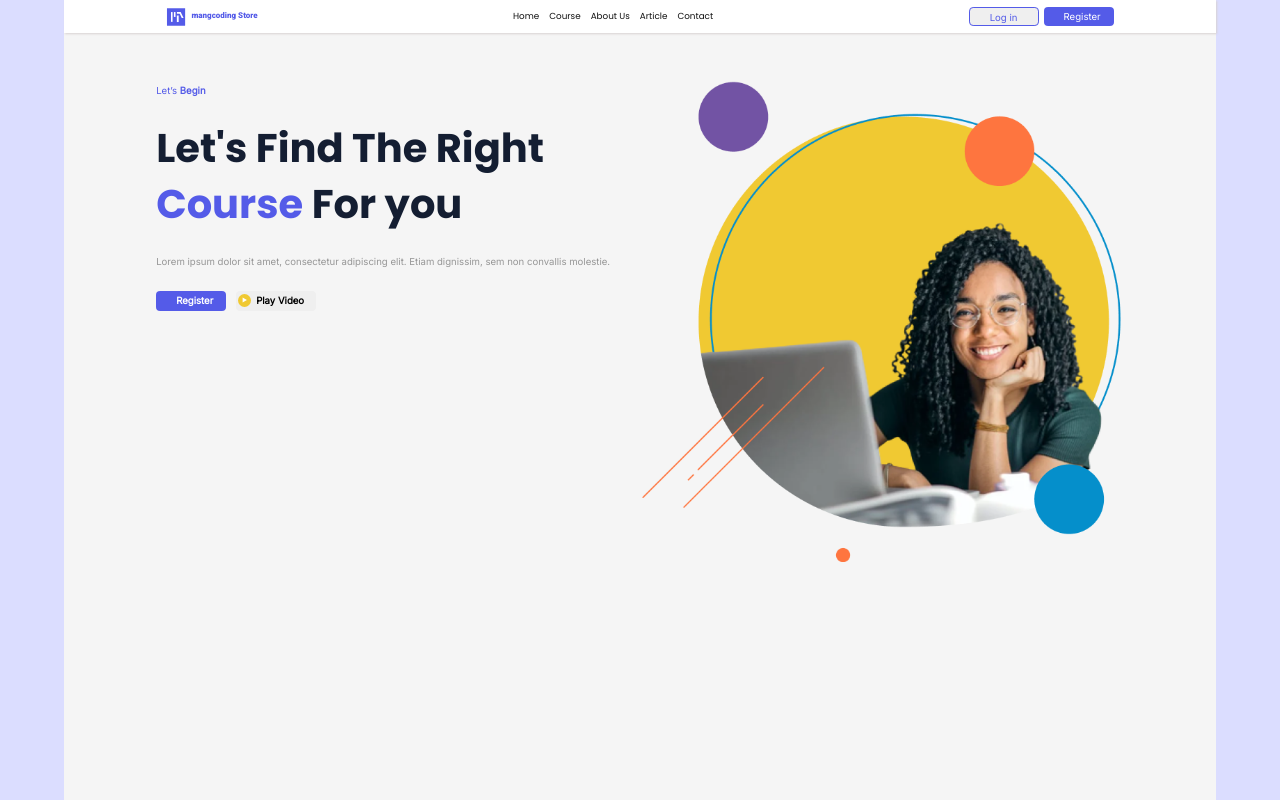
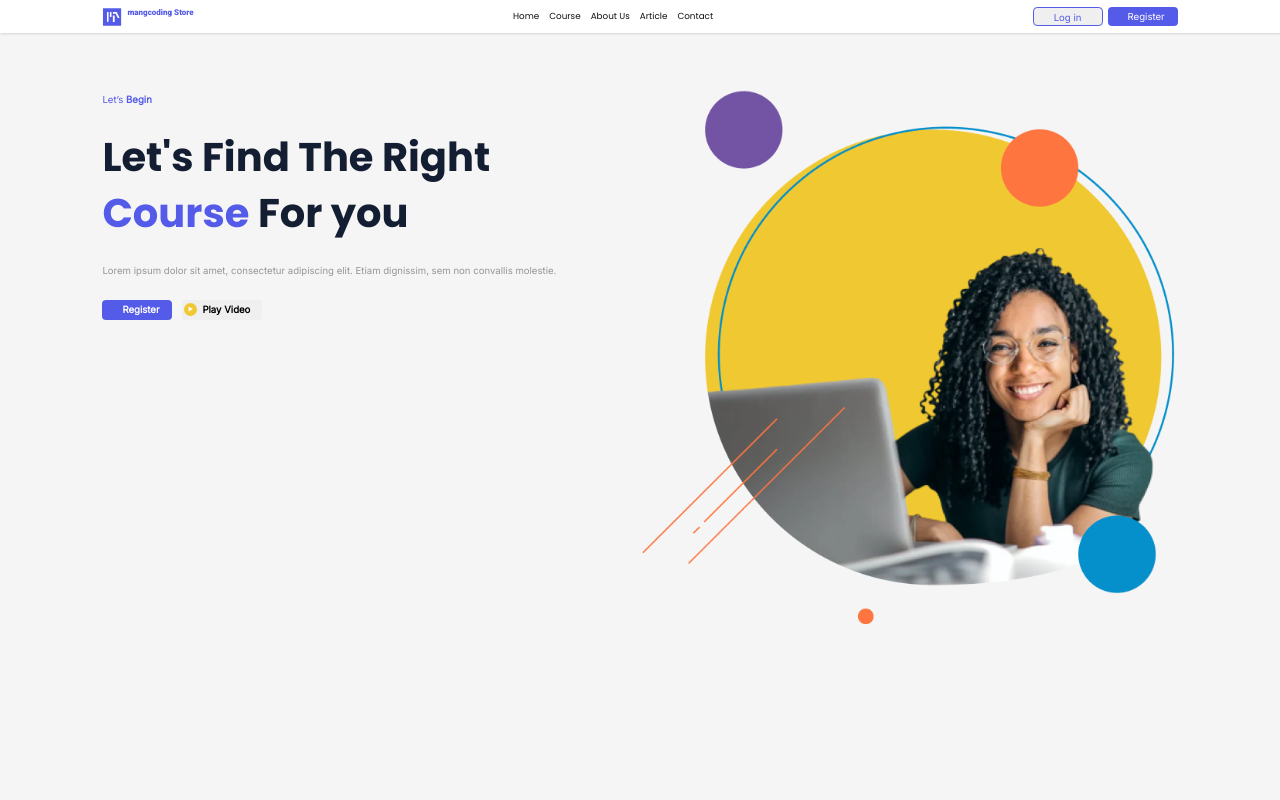
Before and after one commit to ibifaa/MangcodingStore, a plain HTML site: page index.html in a window 1280 px wide. Shown: the top 800 px of the page. Drawn offline with Linux system fonts and the light colour scheme; files whose address does not match are found by name.

```diff
--- a/styles.css
+++ b/styles.css
@@ -20,7 +20,7 @@
 }
 
 .container{
-    width: 90%;
+    width: 100%;
     margin: 0 auto 5%;
     background-color: #fff;
     position: relative;
@@ -84,7 +84,7 @@
     position: fixed;
     height: 33px;
     box-shadow: 1px 1px 2px  rgb(216, 210, 210);
-    width: 90%;
+    width: 100%;
     justify-content:space-between;
     color: #ffffff;
     align-items: center;
@@ -93,7 +93,6 @@
     z-index:8;
 }
 .logo{
-    align-items: center;
     gap: 5px;
 }
 
```
